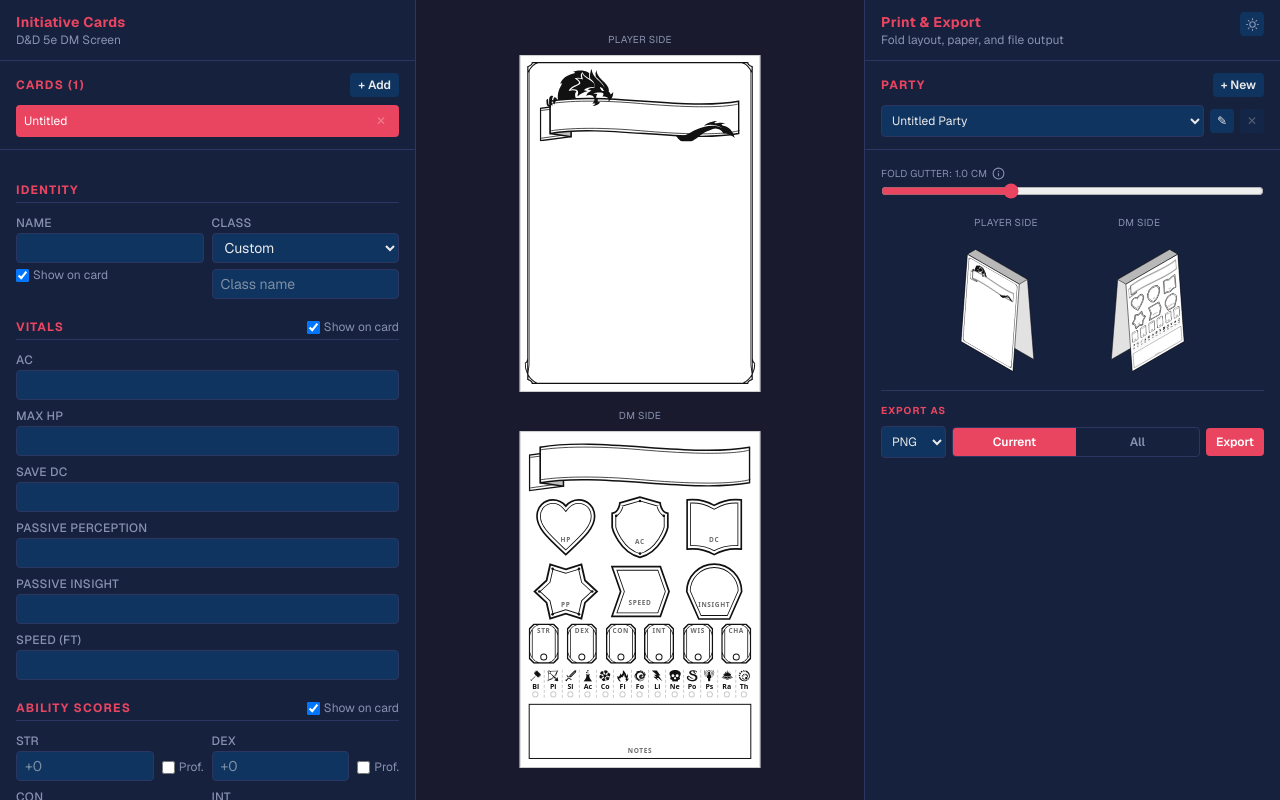
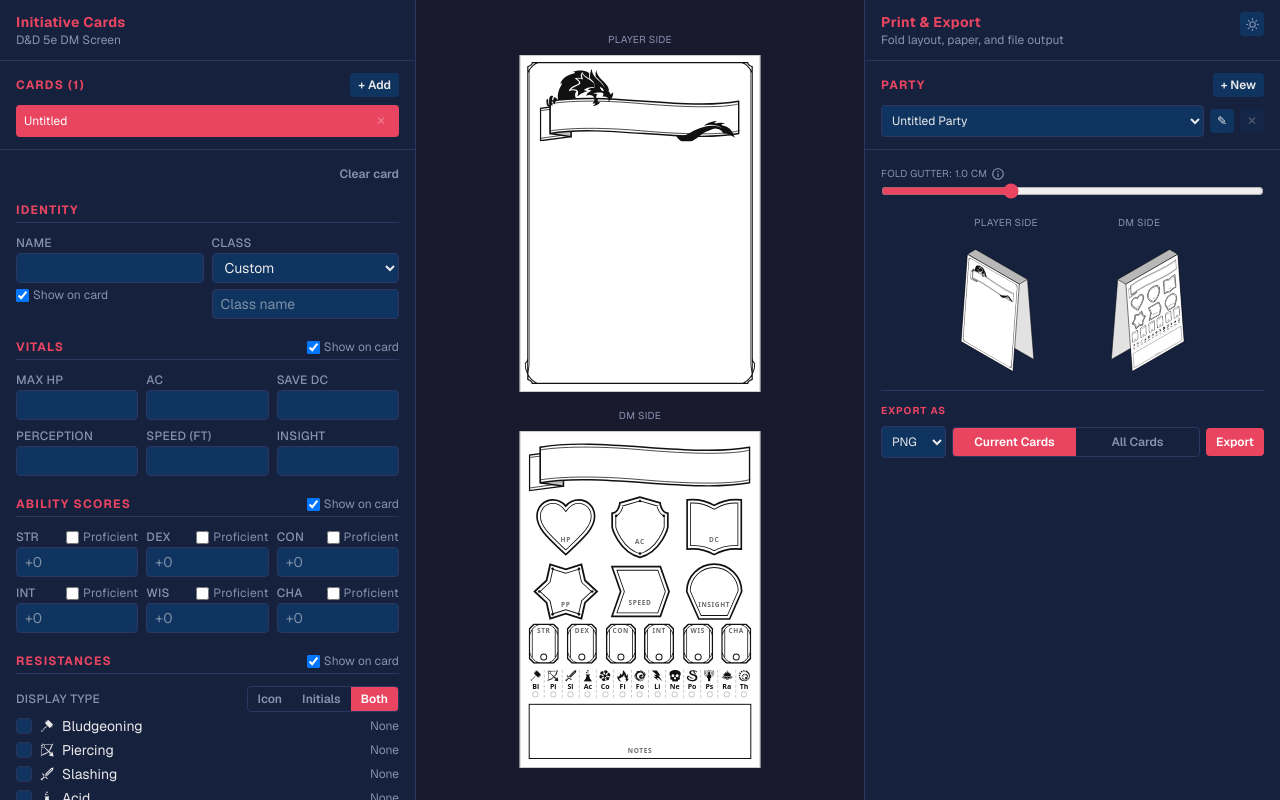
Before and after one commit to Jackclarke95/initiative-card-generator, a Next.js app: page / in a window 1280 px wide. Built offline with nearby package versions, Linux system fonts and the light colour scheme.

Commit message:
Toggle damage display mode, add form clearing, minor tweaks

```diff
--- a/components/CardEditor.tsx
+++ b/components/CardEditor.tsx
@@ -1,15 +1,19 @@
 "use client";
 
+import { useState } from "react";
 import { CLASS_LOGO_MAP } from "@/components/ClassLogos";
 import { DAMAGE_TYPE_REACT_ICONS } from "@/components/CardFrames";
+import ConfirmModal from "@/components/ConfirmModal";
 import {
   ABILITY_KEYS,
   ABILITY_LABELS,
   DAMAGE_TYPE_KEYS,
   DAMAGE_TYPE_LABELS,
+  emptyCard,
   type AbilityKey,
   type AbilityStat,
   type CardData,
+  type DamageDisplayMode,
   type DamageTypeKey,
   type ResistanceState,
 } from "@/types/card";
@@ -97,6 +101,14 @@ const RESISTANCE_LABELS: Record<ResistanceState, string> = {
   immune: "Immune",
 };
 
+const DAMAGE_DISPLAY_LABELS: Record<DamageDisplayMode, string> = {
+  icon: "Icon",
+  initials: "Initials",
+  both: "Both",
+};
+
+const DAMAGE_DISPLAY_MODES: DamageDisplayMode[] = ["icon", "initials", "both"];
+
 function TriStateResistanceBox({ state }: { state: ResistanceState }) {
   return (
     <span
@@ -112,6 +124,8 @@ function TriStateResistanceBox({ state }: { state: ResistanceState }) {
 // ── Main component ────────────────────────────────────────────────────
 
 export default function CardEditor({ card, onChange }: CardEditorProps) {
+  const [confirmingClear, setConfirmingClear] = useState(false);
+
   function set<K extends keyof CardData>(key: K, value: CardData[K]) {
     onChange({ ...card, [key]: value });
   }
@@ -145,6 +159,16 @@ export default function CardEditor({ card, onChange }: CardEditorProps) {
 
   return (
     <div className="flex flex-col h-full overflow-y-auto px-4 py-4 gap-1 text-[var(--text-primary)]">
+      <div className="flex justify-end">
+        <button
+          type="button"
+          onClick={() => setConfirmingClear(true)}
+          className="text-xs font-semibold text-[var(--text-muted)] hover:text-[var(--accent)] transition-colors"
+        >
+          Clear card
+        </button>
+      </div>
+
       {/* Identity */}
       <SectionHeading>Identity</SectionHeading>
       <div className="grid grid-cols-2 gap-2">
@@ -199,21 +223,21 @@ export default function CardEditor({ card, onChange }: CardEditorProps) {
       >
         Vitals
       </SectionHeading>
-      <div className="grid gap-2">
+      <div className="grid grid-cols-3 gap-2">
+        <Field label="Max HP">
+          <input
+            className={numClass}
+            type="number"
+            value={card.maxHp ?? ""}
+            onChange={(e) => setNum("maxHp", e.target.value)}
+          />
+        </Field>
         <Field label="AC">
           <input
             className={numClass}
             type="number"
             value={card.ac ?? ""}
             onChange={(e) => setNum("ac", e.target.value)}
-          />
-        </Field>
-        <Field label="Max HP">
-          <input
-            className={numClass}
-            type="number"
-            value={card.maxHp ?? ""}
-            onChange={(e) => setNum("maxHp", e.target.value)}
           />
         </Field>
         <Field label="Save DC">
@@ -224,20 +248,12 @@ export default function CardEditor({ card, onChange }: CardEditorProps) {
             onChange={(e) => setNum("spellSaveDC", e.target.value)}
           />
         </Field>
-        <Field label="Passive Perception">
+        <Field label="Perception">
           <input
             className={numClass}
             type="number"
             value={card.passivePerception ?? ""}
             onChange={(e) => setNum("passivePerception", e.target.value)}
-          />
-        </Field>
-        <Field label="Passive Insight">
-          <input
-            className={numClass}
-            type="number"
-            value={card.passiveInsight ?? ""}
-            onChange={(e) => setNum("passiveInsight", e.target.value)}
           />
         </Field>
         <Field label="Speed (ft)">
@@ -251,6 +267,14 @@ export default function CardEditor({ card, onChange }: CardEditorProps) {
             onChange={(e) => setNum("speed", e.target.value)}
           />
         </Field>
+        <Field label="Insight">
+          <input
+            className={numClass}
+            type="number"
+            value={card.passiveInsight ?? ""}
+            onChange={(e) => setNum("passiveInsight", e.target.value)}
+          />
+        </Field>
       </div>
 
       {/* Ability scores */}
@@ -260,18 +284,12 @@ export default function CardEditor({ card, onChange }: CardEditorProps) {
       >
         Ability Scores
       </SectionHeading>
-      <div className="grid grid-cols-2 gap-2">
+      <div className="grid grid-cols-3 gap-2">
         {ABILITY_KEYS.map((key) => (
-          <div key={key} className="flex items-end gap-2">
-            <Field label={ABILITY_LABELS[key]}>
-              <input
-                className={inputClass}
-                value={card.stats[key].modifier}
-                placeholder="+0"
-                onChange={(e) => setStat(key, { modifier: e.target.value })}
-              />
-            </Field>
-            <label className="flex items-center gap-1 pb-1.5 text-xs text-[var(--text-muted)] whitespace-nowrap">
+          <div key={key} className="flex flex-col gap-0.5">
+            <label className="flex items-center justify-between gap-1 text-xs font-medium text-[var(--text-muted)] uppercase tracking-wide">
+              <span>{ABILITY_LABELS[key]}</span>
+              <span className="flex items-center gap-1 normal-case font-normal whitespace-nowrap">
                 <input
                   type="checkbox"
                   checked={card.stats[key].proficiency}
@@ -279,8 +297,15 @@ export default function CardEditor({ card, onChange }: CardEditorProps) {
                     setStat(key, { proficiency: e.target.checked })
                   }
                 />
-              Prof.
+                Proficient
+              </span>
             </label>
+            <input
+              className={inputClass}
+              value={card.stats[key].modifier}
+              placeholder="+0"
+              onChange={(e) => setStat(key, { modifier: e.target.value })}
+            />
           </div>
         ))}
       </div>
@@ -292,6 +317,36 @@ export default function CardEditor({ card, onChange }: CardEditorProps) {
       >
         Resistances
       </SectionHeading>
+      <div className="flex items-center justify-between gap-2">
+        <span className="text-xs font-medium text-[var(--text-muted)] uppercase tracking-wide">
+          Display type
+        </span>
+        <div
+          className="flex rounded overflow-hidden border"
+          style={{ borderColor: "var(--border)" }}
+        >
+          {DAMAGE_DISPLAY_MODES.map((mode) => (
+            <button
+              key={mode}
+              type="button"
+              onClick={() => set("damageDisplayMode", mode)}
+              className="flex-1 px-2.5 py-1 text-xs font-semibold transition-colors"
+              style={{
+                background:
+                  card.damageDisplayMode === mode
+                    ? "var(--accent)"
+                    : "transparent",
+                color:
+                  card.damageDisplayMode === mode
+                    ? "#fff"
+                    : "var(--text-muted)",
+              }}
+            >
+              {DAMAGE_DISPLAY_LABELS[mode]}
+            </button>
+          ))}
+        </div>
+      </div>
       <div className="flex flex-col gap-1">
         {DAMAGE_TYPE_KEYS.map((key) => {
           const state = card.resistances[key];
@@ -339,6 +394,19 @@ export default function CardEditor({ card, onChange }: CardEditorProps) {
           onChange={(e) => set("notes", e.target.value)}
         />
       </Field>
+
+      {confirmingClear && (
+        <ConfirmModal
+          title="Clear card"
+          message="Reset this card to a blank state? This cannot be undone."
+          confirmLabel="Clear"
+          onConfirm={() => {
+            onChange(emptyCard(card.id));
+            setConfirmingClear(false);
+          }}
+          onCancel={() => setConfirmingClear(false)}
+        />
+      )}
     </div>
   );
 }
--- a/components/CardFaces.tsx
+++ b/components/CardFaces.tsx
@@ -222,6 +222,7 @@ export function DmFace({ card }: { card: CardData }) {
               label={DAMAGE_TYPE_LABELS[key]}
               damageType={key}
               state={card.resistances[key]}
+              displayMode={card.damageDisplayMode}
             />
           </Fragment>
         ))}
--- a/components/CardFrames.tsx
+++ b/components/CardFrames.tsx
@@ -12,7 +12,11 @@ import type { IconType } from "react-icons";
 import { stretchPath } from "@/components/svgNineSlice";
 import { FrameText, INK, LABEL_GREY, PALE_GREY } from "@/components/FrameText";
 import { IconFrame } from "@/components/IconFrame";
-import type { DamageTypeKey, ResistanceState } from "@/types/card";
+import type {
+  DamageDisplayMode,
+  DamageTypeKey,
+  ResistanceState,
+} from "@/types/card";
 import {
   GiAcid,
   GiBroadsword,
@@ -193,10 +197,12 @@ export function DamageTypeBadge({
   label,
   damageType,
   state,
+  displayMode = "both",
 }: {
   label: string;
   damageType: DamageTypeKey;
   state: ResistanceState;
+  displayMode?: DamageDisplayMode;
 }) {
   const color = state === "neither" ? PALE_GREY : INK;
   const r = 2.6;
@@ -215,10 +221,14 @@ export function DamageTypeBadge({
         gap: 1,
       }}
     >
-      <ReactIcon size={12} style={{ color: INK, flexShrink: 0 }} />
-      <span style={{ fontSize: 7, fontWeight: 600, lineHeight: 1, color: INK }}>
-        {label.slice(0, 2)}
-      </span>
+      {displayMode !== "initials" && (
+        <ReactIcon size={12} style={{ color: INK, flexShrink: 0 }} />
+      )}
+      {displayMode !== "icon" && (
+        <span style={{ fontSize: 7, fontWeight: 600, lineHeight: 1, color: INK }}>
+          {label.slice(0, 2)}
+        </span>
+      )}
       <svg width={size} height={size} style={{ flexShrink: 0 }}>
         {state === "immune" ? (
           // Matches the ring's outer edge (r + half its stroke width),
--- a/components/InfoTooltip.tsx
+++ b/components/InfoTooltip.tsx
@@ -2,7 +2,7 @@
 
 import { useLayoutEffect, useRef, useState } from "react";
 import { createPortal } from "react-dom";
-import { FiInfo } from "react-icons/fi";
+import { MdInfoOutline } from "react-icons/md";
 
 interface InfoTooltipProps {
   text: string;
@@ -29,10 +29,7 @@ export default function InfoTooltip({ text }: InfoTooltipProps) {
     const rect = iconRef.current.getBoundingClientRect();
 
     let left = rect.left + rect.width / 2 - WIDTH / 2;
-    left = Math.min(
-      Math.max(left, MARGIN),
-      window.innerWidth - WIDTH - MARGIN,
-    );
+    left = Math.min(Math.max(left, MARGIN), window.innerWidth - WIDTH - MARGIN);
 
     const spaceBelow = window.innerHeight - rect.bottom;
     const above = spaceBelow < EST_HEIGHT + MARGIN && rect.top > spaceBelow;
@@ -45,12 +42,12 @@ export default function InfoTooltip({ text }: InfoTooltipProps) {
     <>
       <span
         ref={iconRef}
-        className="flex items-center justify-center w-3.5 h-3.5 cursor-help shrink-0"
+        className="flex items-center justify-center w-3.5 h-3.5 shrink-0"
         style={{ color: "var(--text-muted)" }}
         onMouseEnter={() => setOpen(true)}
         onMouseLeave={() => setOpen(false)}
       >
-        <FiInfo size={13} />
+        <MdInfoOutline size={14} />
       </span>
       {open &&
         pos &&
--- a/components/InitiativeCardApp.tsx
+++ b/components/InitiativeCardApp.tsx
@@ -1,6 +1,12 @@
 "use client";
 
-import { useCallback, useEffect, useLayoutEffect, useRef, useState } from "react";
+import {
+  useCallback,
+  useEffect,
+  useLayoutEffect,
+  useRef,
+  useState,
+} from "react";
 import { type CardData, emptyCard } from "@/types/card";
 import type { Party } from "@/types/party";
 import CardEditor from "@/components/CardEditor";
@@ -504,7 +510,7 @@ export default function InitiativeCardApp() {
                           exportScope === scope ? "#fff" : "var(--text-muted)",
                       }}
                     >
-                      {scope === "current" ? "Current" : "All"}
+                      {scope === "current" ? "Current Cards" : "All Cards"}
                     </button>
                   );
                 })}
@@ -526,7 +532,7 @@ export default function InitiativeCardApp() {
                     className="text-[10px] uppercase tracking-wide"
                     style={{ color: "var(--text-muted)" }}
                   >
-                    Paper (portrait — card orientation auto-fits)
+                    Page size
                   </span>
                   <select
                     value={pdfSettings.paper}
--- a/types/card.ts
+++ b/types/card.ts
@@ -66,6 +66,10 @@ export type ResistanceState = "neither" | "resistant" | "immune";
 
 export type Resistances = Record<DamageTypeKey, ResistanceState>;
 
+// How each damage type is rendered on the card: its icon, its 2-letter
+// initials, or both stacked together (the original look).
+export type DamageDisplayMode = "icon" | "initials" | "both";
+
 export const DEFAULT_RESISTANCES: Resistances = Object.fromEntries(
   DAMAGE_TYPE_KEYS.map((key) => [key, "neither"]),
 ) as Resistances;
@@ -92,6 +96,7 @@ export interface CardData {
 
   // Damage resistances/immunities
   resistances: Resistances;
+  damageDisplayMode: DamageDisplayMode;
 
   // DM's freeform notes, printed in the box at the bottom of the DM face.
   notes?: string;
@@ -118,6 +123,7 @@ export function emptyCard(id: string): CardData {
       cha: { modifier: "", proficiency: false },
     },
     resistances: DEFAULT_RESISTANCES,
+    damageDisplayMode: "both",
     portraitUrl: "",
     preset: "tactician",
     toggles: {
```
Lines whose indentation alone changed are shown as unchanged.
